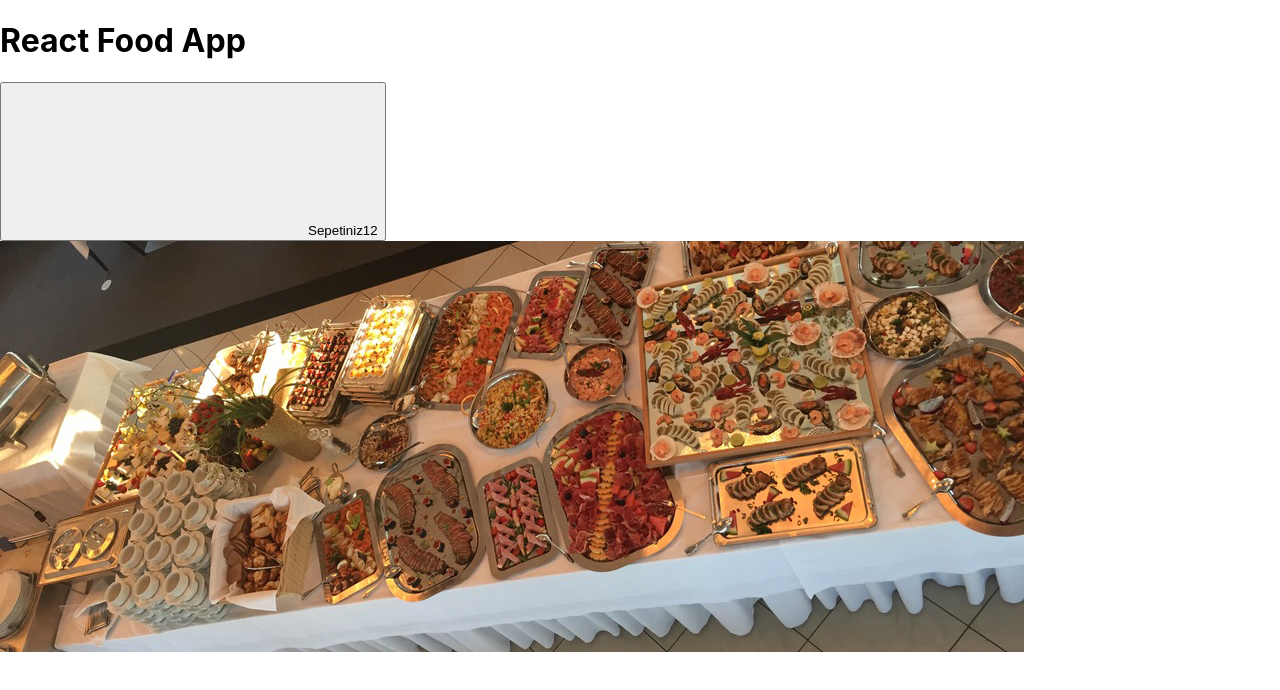
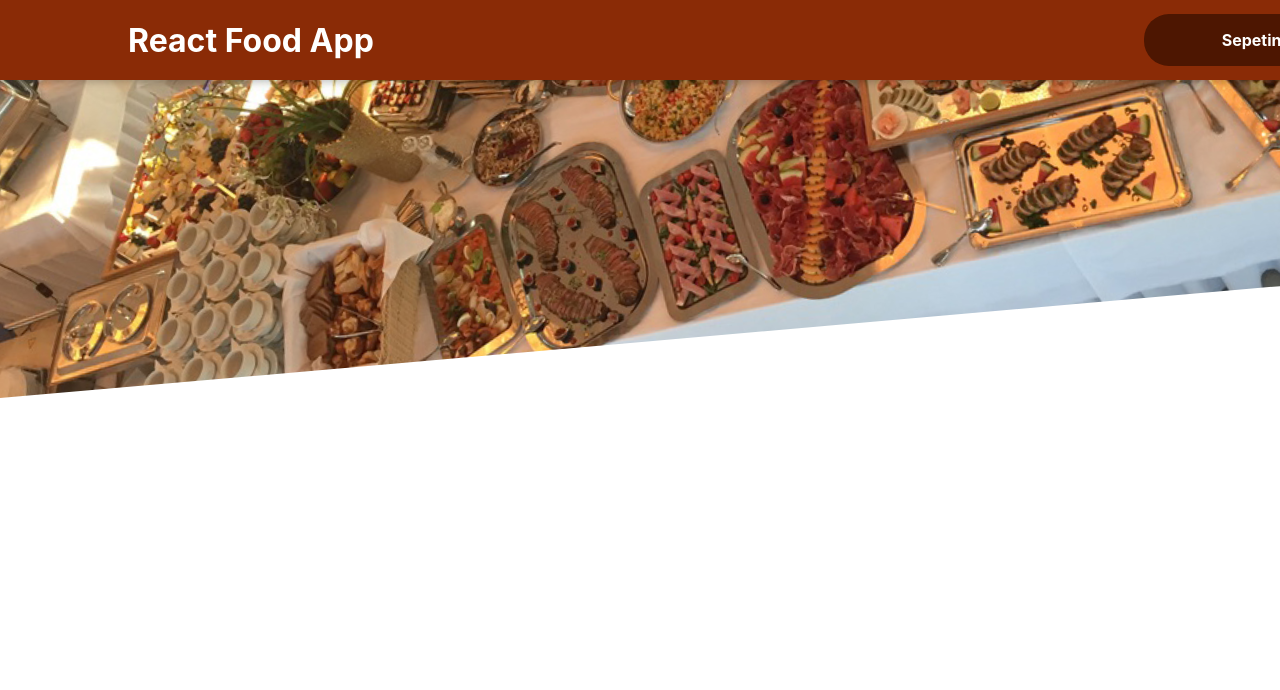
Before and after one commit to java2e/mkk-react-edu-2, a React (Create React App) app: page / in a window 1280 px wide. Shown: the top 690 px of the page. Built offline with nearby package versions, Linux system fonts and the light colour scheme.

Commit message:
edit header component

```diff
--- a/src/App.js
+++ b/src/App.js
@@ -6,7 +6,7 @@ function App() {
   return (
     <div>
      <Header />
-    </div>
+     </div>
   );
 }
 
--- a/src/components/Layout/Header.js
+++ b/src/components/Layout/Header.js
@@ -3,7 +3,7 @@ import React,{Fragment} from "react";
 import HeaderCartButton from "./HeaderCartButton";
 import mealImage from '../../assets/meals.jpg';
 
-import classes from './Header.css';
+import classes from './Header.module.css';
 
 const Header = (props) => {
 
@@ -13,7 +13,7 @@ const Header = (props) => {
                 <h1>React Food App</h1>
                 <HeaderCartButton />
             </header>
-            <div className={classes['main-iamge']}>
+            <div className={classes['main-image']}>
                 <img src={mealImage} />
             </div>
         </Fragment>
--- a/src/components/Layout/HeaderCartButton.js
+++ b/src/components/Layout/HeaderCartButton.js
@@ -2,7 +2,7 @@ import CartIcon from "../Cart/CartIcon";
 
 import React,{useState} from "react";
 
-import classes from './HeaderCartButton.css';
+import classes from './HeaderCartButton.module.css';
 
 const HeaderCartButton = (props) => {
 
```
Also changed, not shown: src/components/Layout/Header.module.css (renamed from src/components/Layout/Header.css), src/components/Layout/HeaderCartButton.module.css (renamed from src/components/Layout/HeaderCartButton.css).
